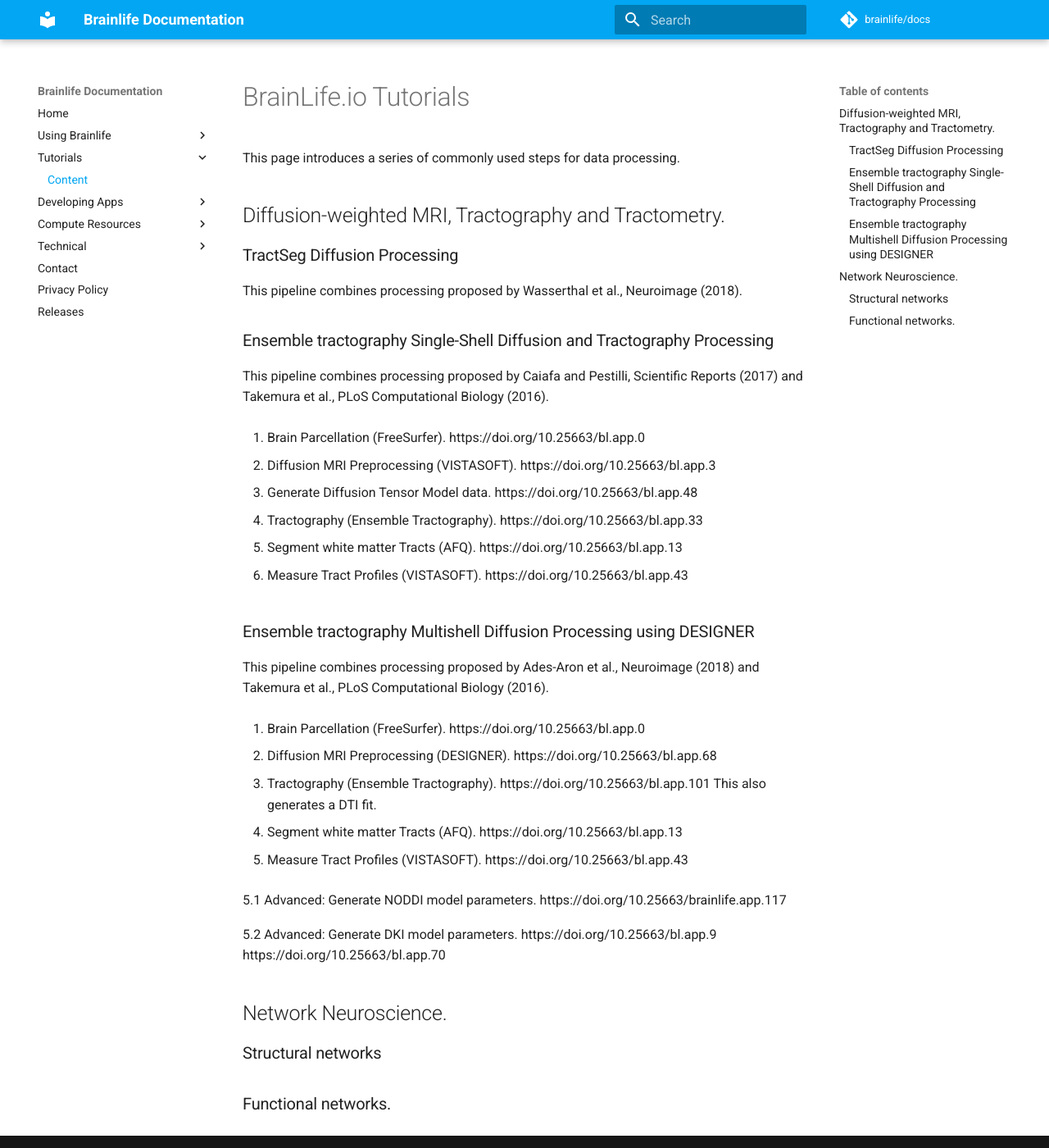
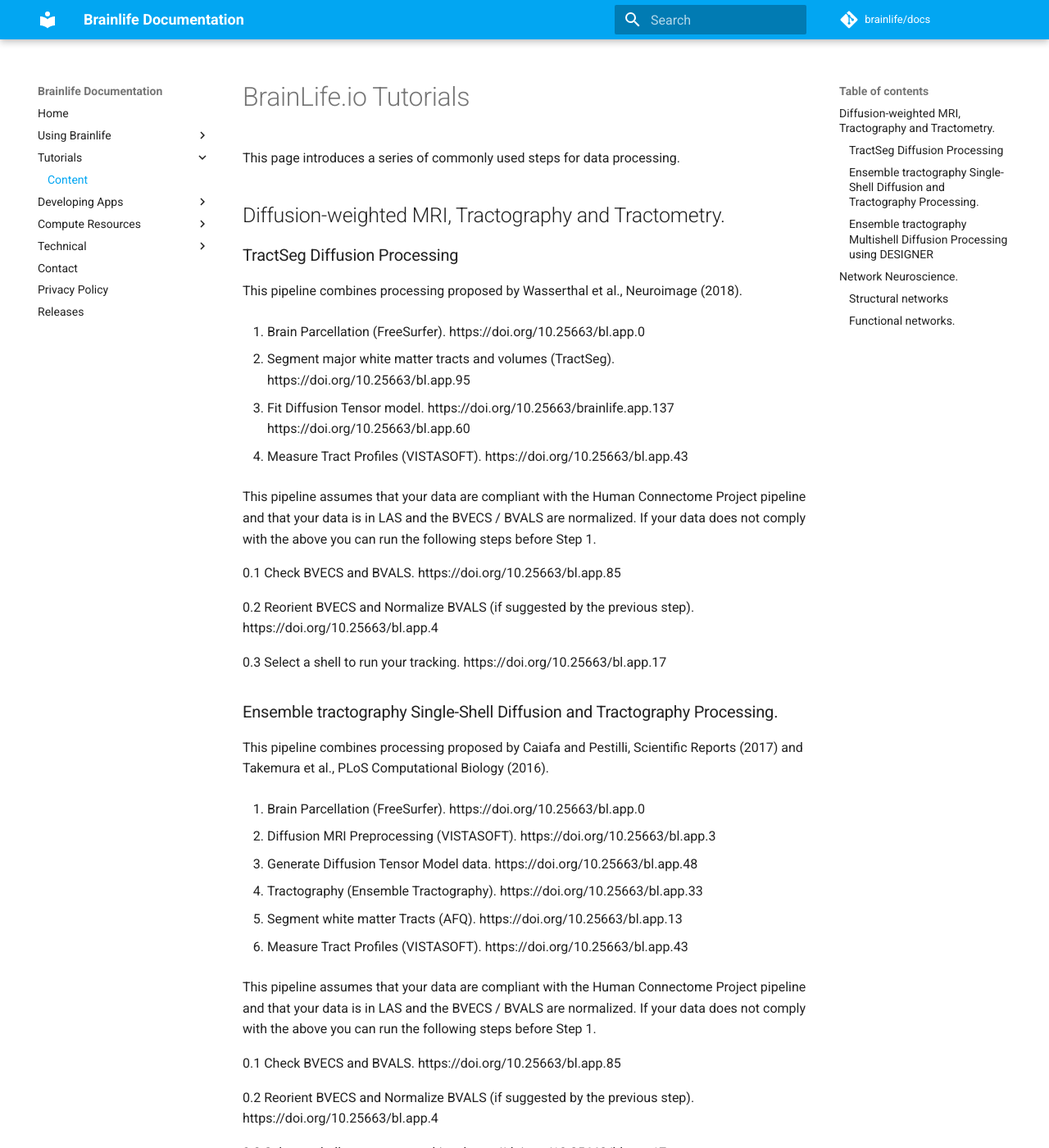
Before and after one commit to brainlife/docs, an MkDocs documentation site: the page built from docs/tutorial/content.md, in a window 1280 px wide and 1400 px high. Shown: the whole window at 82% size. Built offline with MkDocs 1.6.1 and Material for MkDocs 9.7.7, drawn with Linux system fonts in a browser that asks for light colours; comment, search, counter and statistics services are not loaded; some of the changed text lies outside the part shown.

Commit message:
Update content.md

```diff
--- a/docs/tutorial/content.md
+++ b/docs/tutorial/content.md
@@ -6,8 +6,33 @@
 ### TractSeg Diffusion Processing
 This pipeline combines processing proposed by Wasserthal et al., Neuroimage (2018).
 
+1. Brain Parcellation (FreeSurfer).
+https://doi.org/10.25663/bl.app.0
 
-### Ensemble tractography Single-Shell Diffusion and Tractography Processing
+2. Segment major white matter tracts and volumes (TractSeg).
+https://doi.org/10.25663/bl.app.95
+
+3. Fit Diffusion Tensor model.
+https://doi.org/10.25663/brainlife.app.137
+https://doi.org/10.25663/bl.app.60
+
+4. Measure Tract Profiles (VISTASOFT).
+https://doi.org/10.25663/bl.app.43
+
+
+This pipeline assumes that your data are compliant with the Human Connectome Project pipeline and that your data is in LAS and the BVECS / BVALS are normalized. If your data does not comply with the above you can run the following steps before Step 1.
+
+0.1 Check BVECS and BVALS.
+https://doi.org/10.25663/bl.app.85
+
+0.2 Reorient BVECS and Normalize BVALS (if suggested by the previous step).
+https://doi.org/10.25663/bl.app.4
+
+0.3 Select a shell to run your tracking.
+https://doi.org/10.25663/bl.app.17
+
+
+### Ensemble tractography Single-Shell Diffusion and Tractography Processing.
 This pipeline combines processing proposed by Caiafa and Pestilli, Scientific Reports (2017) and Takemura et al., PLoS Computational Biology (2016).
 
 1. Brain Parcellation (FreeSurfer).
@@ -28,6 +53,16 @@
 4. Measure Tract Profiles (VISTASOFT).
 https://doi.org/10.25663/bl.app.43
 
+This pipeline assumes that your data are compliant with the Human Connectome Project pipeline and that your data is in LAS and the BVECS / BVALS are normalized. If your data does not comply with the above you can run the following steps before Step 1.
+
+0.1 Check BVECS and BVALS.
+https://doi.org/10.25663/bl.app.85
+
+0.2 Reorient BVECS and Normalize BVALS (if suggested by the previous step).
+https://doi.org/10.25663/bl.app.4
+
+0.3 Select a shell to run your tracking.
+https://doi.org/10.25663/bl.app.17
 
 ### Ensemble tractography Multishell Diffusion Processing using DESIGNER
 This pipeline combines processing proposed by Ades-Aron et al., Neuroimage (2018) and Takemura et al., PLoS Computational Biology (2016).
@@ -56,7 +91,6 @@
 https://doi.org/10.25663/bl.app.70
 
 
-
 ## Network Neuroscience.
 ### Structural networks
 
```
